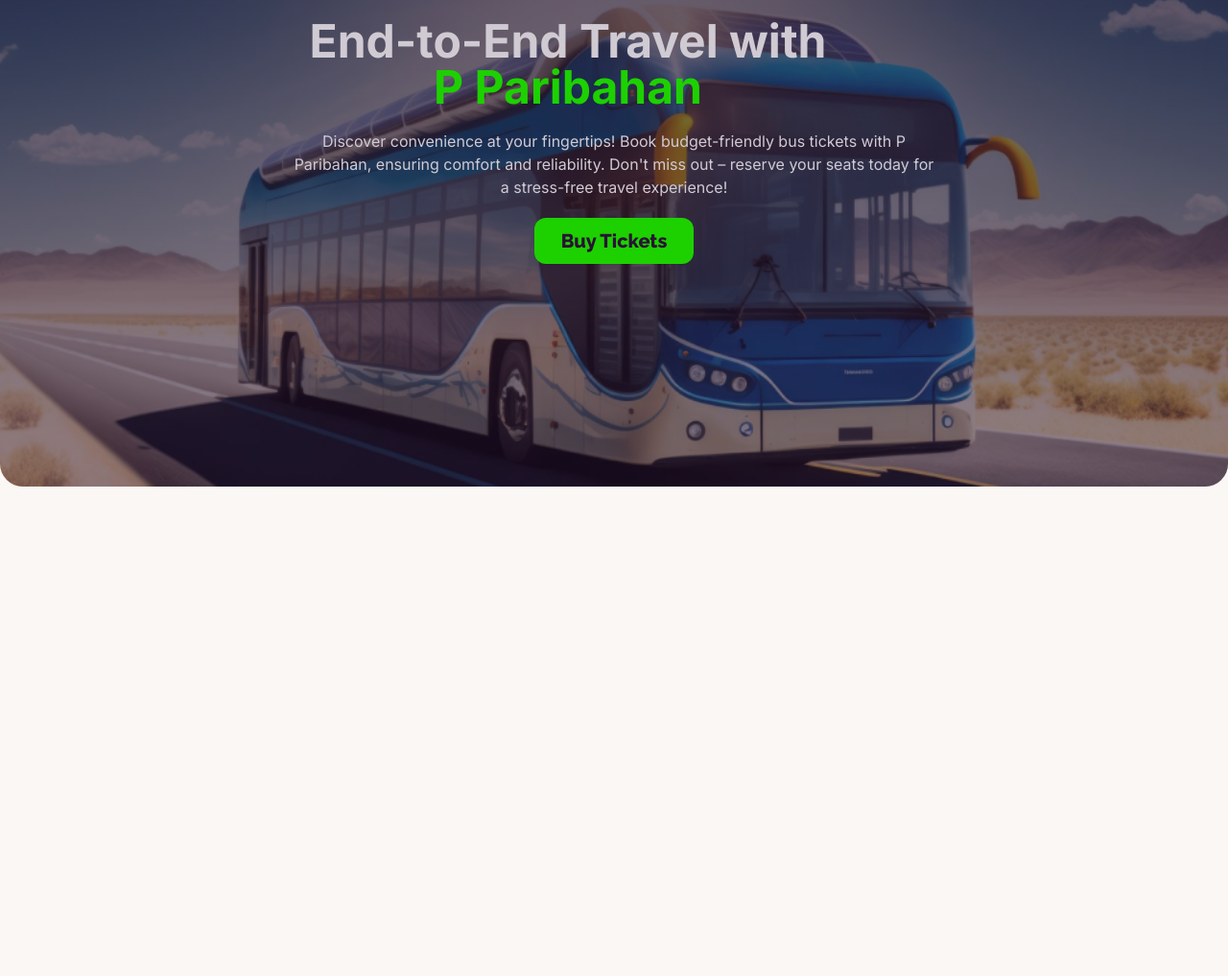
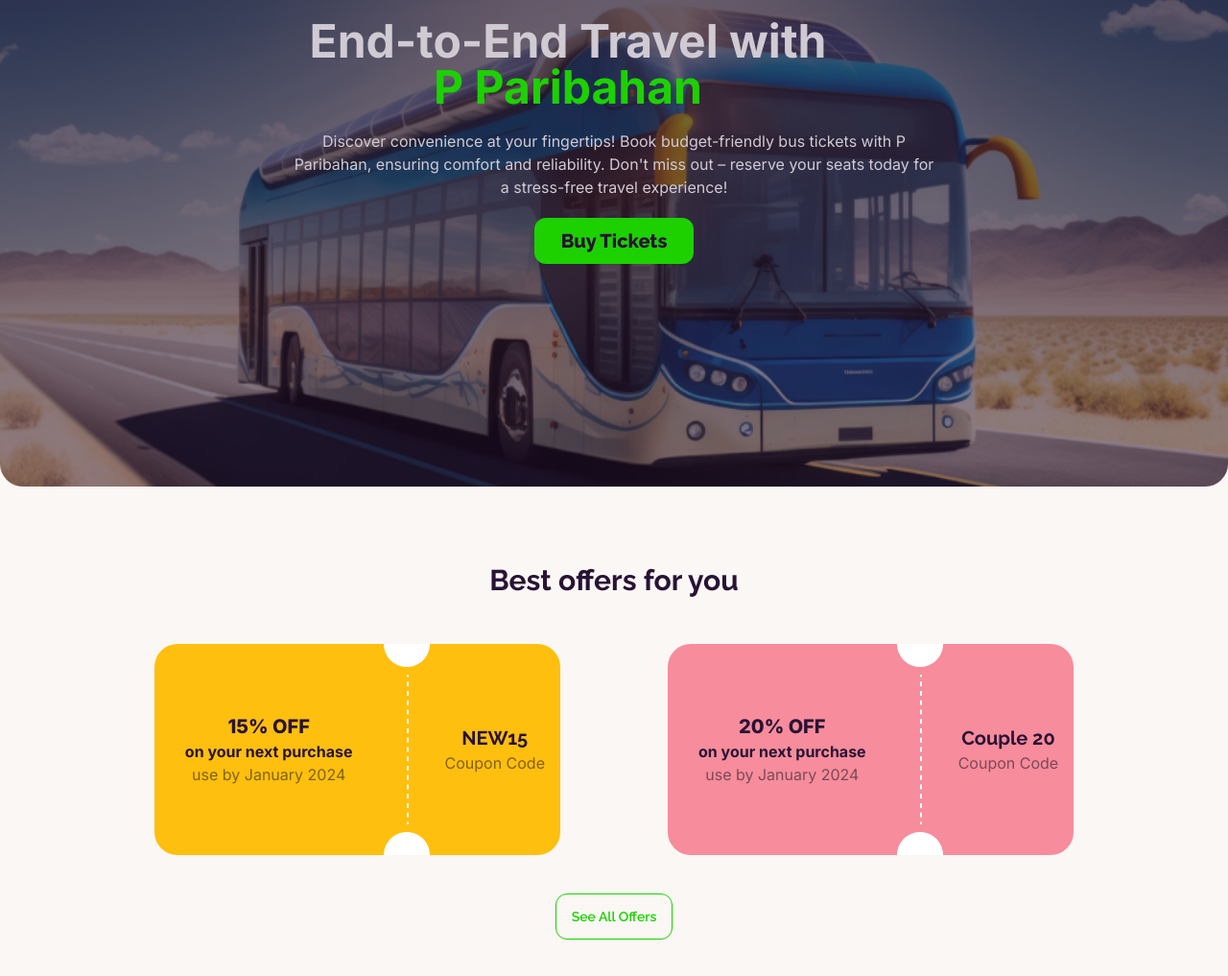
Before and after one commit to Reyad02/B9A5-smart-ticketing, a plain HTML site: page index.html in a window 1280 px wide. Shown: the part 281-1298 px from the top of the page at 96% size. Before the commit the page ends 800 px from the top, so only its background shows below. Drawn offline with nearby package versions, Linux system fonts and the light colour scheme.

Commit message:
offer part added

```diff
--- a/index.html
+++ b/index.html
@@ -73,6 +73,40 @@
                 </div>
             </div>
         </section>
+
+        <!-- offer section  -->
+        <section class="text-center my-20">
+            <h1 class="raleway font-bold text-3xl mb-12">Best offers for you</h1>
+            <div class="flex flex-col lg:flex-row justify-center gap-28">
+                <div class=" bg-[#FFBF0F] rounded-3xl flex items-center ">
+                    <div class="px-8">
+                        <h1 class="text-xl font-extrabold">15% OFF</h1>
+                        <p class="font-bold">on your next purchase</p>
+                        <p class="text-[#03071280]">use by January 2024</p>
+                    </div>
+                    <img src="images/cupon-devider.png" alt="">
+                    <div class="px-4">
+                        <h1 class="text-xl font-bold raleway">NEW15</h1>
+                        <p class="text-[#03071280]">Coupon Code</p>
+                    </div>
+                </div>
+
+                <div class=" bg-[#F78C9C] rounded-3xl flex items-center">
+                    <div class="px-8 ">
+                        <h1 class="text-xl font-extrabold">20% OFF</h1>
+                        <p class="font-bold">on your next purchase</p>
+                        <p class="text-[#03071280]">use by January 2024</p>
+                    </div>
+                    <img src="images/cupon-devider.png" alt="">
+                    <div class="px-4">
+                        <h1 class="text-xl font-bold raleway">Couple 20</h1>
+                        <p class="text-[#03071280]">Coupon Code</p>
+                    </div>
+                </div>
+            </div>
+
+            <button class="btn raleway border border-[#1DD100] green-clr rounded-xl mt-10 bg-[#FAF7F5]">See All Offers</button>
+        </section>
     </header>
 
 
```
